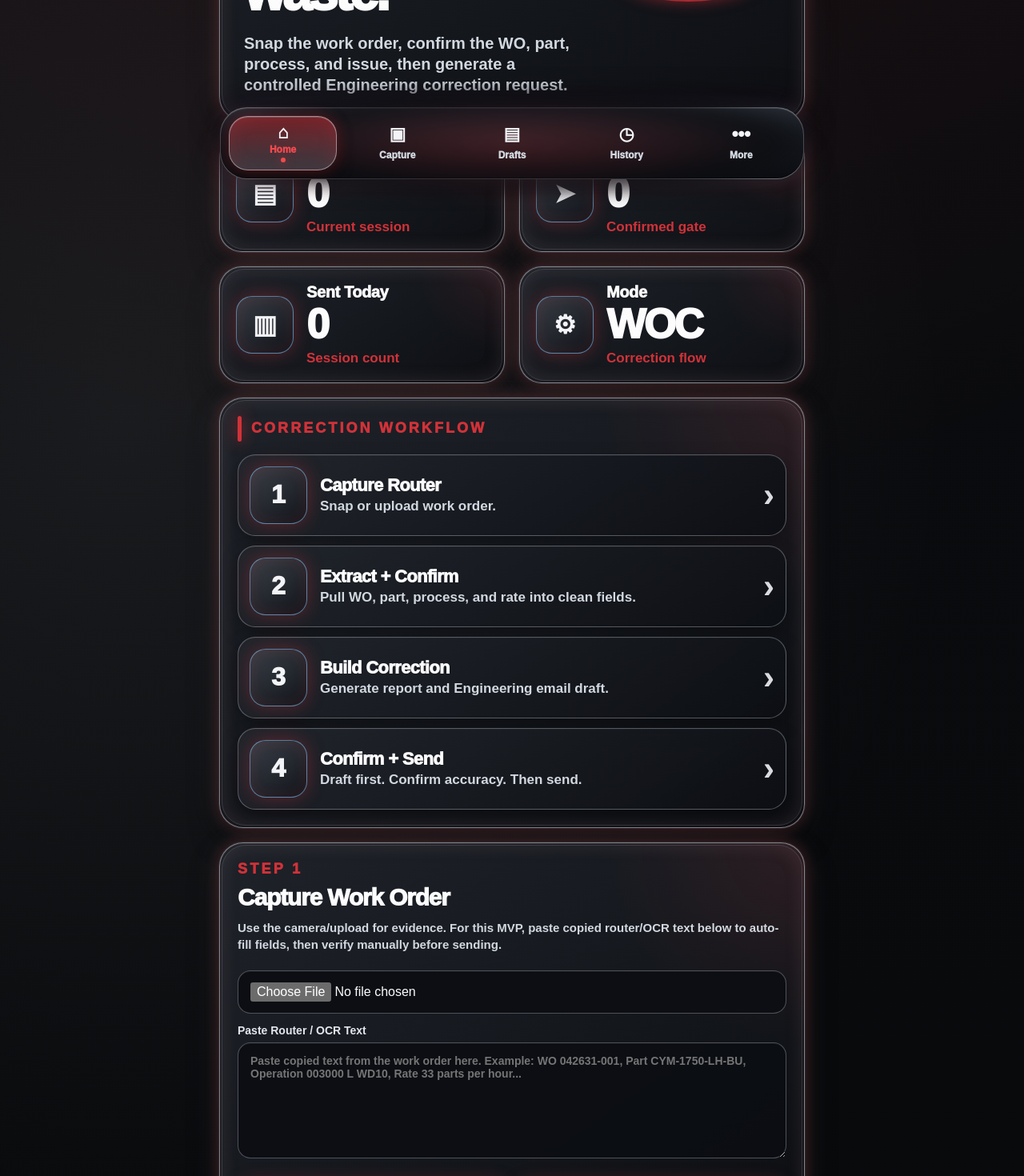
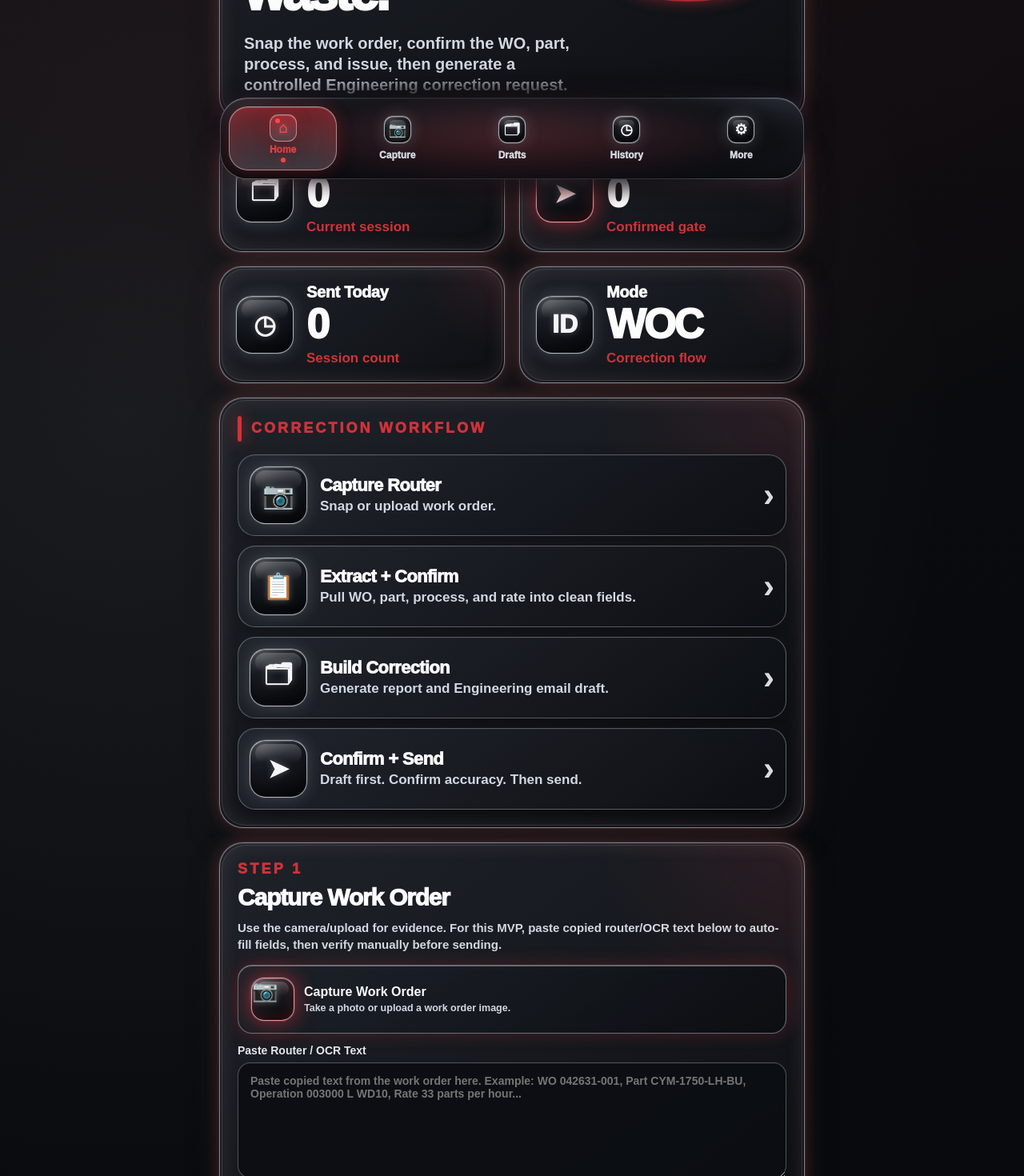
Before and after one commit to kool1160/Applied-intelligence-Ai-Woc, a Next.js app: page / in a window 1280 px wide. Shown: the part 560-2030 px from the top of the page at 80% size. Built offline with nearby package versions, Linux system fonts and the light colour scheme.

Commit message:
Add glass/chrome icon tiles across AI-WOC UI

```diff
--- a/app/globals.css
+++ b/app/globals.css
@@ -254,6 +254,42 @@ body {
   font-weight: 1000;
 }
 
+.glass-icon-tile {
+  position: relative;
+  border: 1px solid rgba(226, 233, 240, 0.7);
+  background:
+    linear-gradient(160deg, rgba(255, 255, 255, 0.14), rgba(24, 28, 35, 0.96) 34%, rgba(6, 7, 9, 0.98)),
+    radial-gradient(circle at 20% 18%, rgba(255, 255, 255, 0.2), transparent 45%);
+  color: #f4f6f9;
+  text-shadow: 0 0 8px rgba(246, 248, 250, 0.28);
+  box-shadow:
+    0 0 0 1px rgba(255, 255, 255, 0.08),
+    0 0 20px rgba(197, 206, 217, 0.22),
+    inset 0 1px 0 rgba(255, 255, 255, 0.2),
+    inset 0 -8px 18px rgba(0, 0, 0, 0.38);
+}
+
+.glass-icon-tile::after {
+  content: '';
+  position: absolute;
+  inset: 4px 6px auto;
+  height: 35%;
+  border-radius: 999px;
+  background: linear-gradient(180deg, rgba(255, 255, 255, 0.2), transparent);
+  pointer-events: none;
+}
+
+.glass-icon-tile.active {
+  border-color: rgba(244, 152, 155, 0.95);
+  color: #ffd6d8;
+  box-shadow:
+    0 0 0 1px rgba(255, 255, 255, 0.1),
+    0 0 24px rgba(209, 50, 57, 0.5),
+    0 0 36px rgba(209, 50, 57, 0.26),
+    inset 0 0 20px rgba(209, 50, 57, 0.25),
+    inset 0 1px 0 rgba(255, 255, 255, 0.24);
+}
+
 .stats-grid span {
   display: block;
   color: var(--text);
@@ -489,10 +525,13 @@ pre {
 }
 
 .nav-icon {
-  display: block;
-  font-size: 22px;
+  display: grid;
+  place-items: center;
+  width: 34px;
+  height: 34px;
+  border-radius: 11px;
+  font-size: 18px;
   line-height: 1;
-  color: #f2f4f7;
 }
 
 .bottom-nav .active {
@@ -504,6 +543,48 @@ pre {
     inset 0 0 22px rgba(209,50,57,.16),
     0 0 18px rgba(209,50,57,.38),
     0 8px 22px rgba(0,0,0,.38);
+}
+
+.capture-input-hidden {
+  position: absolute;
+  width: 1px;
+  height: 1px;
+  padding: 0;
+  margin: -1px;
+  overflow: hidden;
+  clip: rect(0, 0, 0, 0);
+  white-space: nowrap;
+  border: 0;
+}
+
+.capture-trigger {
+  display: grid;
+  grid-template-columns: auto 1fr;
+  align-items: center;
+  gap: 12px;
+  text-align: left;
+  background: linear-gradient(145deg, rgba(30, 35, 43, 0.92), rgba(12, 14, 18, 0.98));
+  border: 1px solid rgba(209, 216, 223, 0.45);
+  color: var(--text);
+}
+
+.capture-trigger .glass-icon-tile {
+  width: 54px;
+  height: 54px;
+  border-radius: 16px;
+  font-size: 26px;
+}
+
+.capture-trigger strong {
+  display: block;
+  font-size: 16px;
+}
+
+.capture-trigger small {
+  display: block;
+  margin-top: 4px;
+  color: var(--muted);
+  font-weight: 650;
 }
 
 .bottom-nav .active::after {
--- a/app/page.tsx
+++ b/app/page.tsx
@@ -1,6 +1,6 @@
 'use client';
 
-import { useMemo, useState } from 'react';
+import { useMemo, useRef, useState } from 'react';
 
 type WocData = {
   workOrder: string;
@@ -47,18 +47,18 @@ const confirmationLabels = [
 ];
 
 const workflow = [
-  ['1', 'Capture Router', 'Snap or upload work order.'],
-  ['2', 'Extract + Confirm', 'Pull WO, part, process, and rate into clean fields.'],
-  ['3', 'Build Correction', 'Generate report and Engineering email draft.'],
-  ['4', 'Confirm + Send', 'Draft first. Confirm accuracy. Then send.'],
+  ['📷', 'Capture Router', 'Snap or upload work order.'],
+  ['📋', 'Extract + Confirm', 'Pull WO, part, process, and rate into clean fields.'],
+  ['🗂', 'Build Correction', 'Generate report and Engineering email draft.'],
+  ['➤', 'Confirm + Send', 'Draft first. Confirm accuracy. Then send.'],
 ];
 
 const navItems = [
   ['⌂', 'Home', '#home'],
-  ['▣', 'Capture', '#capture'],
-  ['▤', 'Drafts', '#drafts'],
+  ['📷', 'Capture', '#capture'],
+  ['🗂', 'Drafts', '#drafts'],
   ['◷', 'History', '#history'],
-  ['•••', 'More', '#more'],
+  ['⚙', 'More', '#more'],
 ];
 
 const issueOptions = [
@@ -161,6 +161,7 @@ function extractRouterData(source: string, existing: WocData): WocData {
 }
 
 export default function Home() {
+  const captureInputRef = useRef<HTMLInputElement>(null);
   const [data, setData] = useState<WocData>(blank);
   const [imageUrl, setImageUrl] = useState('');
   const [routerText, setRouterText] = useState('');
@@ -426,10 +427,10 @@ ${emailBody}`;
       </section>
 
       <section className="stats-grid" aria-label="AI-WOC stats">
-        <article className="stat-card glow-card"><div className="stat-icon">▤</div><div><span>Draft Requests</span><strong>{showDraft ? '1' : '0'}</strong><small>Current session</small></div></article>
-        <article className="stat-card glow-card"><div className="stat-icon">➤</div><div><span>Ready to Send</span><strong>{allConfirmed ? '1' : '0'}</strong><small>Confirmed gate</small></div></article>
-        <article className="stat-card glow-card"><div className="stat-icon">▥</div><div><span>Sent Today</span><strong>{history.length}</strong><small>Session count</small></div></article>
-        <article className="stat-card glow-card"><div className="stat-icon">⚙</div><div><span>Mode</span><strong>WOC</strong><small>Correction flow</small></div></article>
+        <article className="stat-card glow-card"><div className="stat-icon glass-icon-tile">🗂</div><div><span>Draft Requests</span><strong>{showDraft ? '1' : '0'}</strong><small>Current session</small></div></article>
+        <article className="stat-card glow-card"><div className="stat-icon glass-icon-tile active">➤</div><div><span>Ready to Send</span><strong>{allConfirmed ? '1' : '0'}</strong><small>Confirmed gate</small></div></article>
+        <article className="stat-card glow-card"><div className="stat-icon glass-icon-tile">◷</div><div><span>Sent Today</span><strong>{history.length}</strong><small>Session count</small></div></article>
+        <article className="stat-card glow-card"><div className="stat-icon glass-icon-tile">ID</div><div><span>Mode</span><strong>WOC</strong><small>Correction flow</small></div></article>
       </section>
 
       <section className="workflow-card compact-card glow-card">
@@ -439,7 +440,7 @@ ${emailBody}`;
         </div>
         {workflow.map(([step, title, subtitle]) => (
           <div className="workflow-row" key={title}>
-            <div className="step-box">{step}</div>
+            <div className="step-box glass-icon-tile">{step}</div>
             <div>
               <h3>{title}</h3>
               <p>{subtitle}</p>
@@ -456,6 +457,8 @@ ${emailBody}`;
         </div>
         <p className="mini-note">Use the camera/upload for evidence. For this MVP, paste copied router/OCR text below to auto-fill fields, then verify manually before sending.</p>
         <input
+          ref={captureInputRef}
+          className="capture-input-hidden"
           type="file"
           accept="image/*"
           capture="environment"
@@ -464,6 +467,13 @@ ${emailBody}`;
             if (file) setImageUrl(URL.createObjectURL(file));
           }}
         />
+        <button type="button" className="capture-trigger" onClick={() => captureInputRef.current?.click()}>
+          <span className="glass-icon-tile active">📷</span>
+          <span>
+            <strong>Capture Work Order</strong>
+            <small>Take a photo or upload a work order image.</small>
+          </span>
+        </button>
         {imageUrl ? <img className="preview" src={imageUrl} alt="Uploaded work order preview" /> : null}
         <label>
           Paste Router / OCR Text
@@ -590,7 +600,7 @@ ${emailBody}`;
       <nav className="bottom-nav" aria-label="AI-WOC navigation">
         {navItems.map(([icon, item, target], index) => (
           <a className={index === 0 ? 'active' : ''} href={target} key={item}>
-            <span className="nav-icon">{icon}</span>
+            <span className={`nav-icon glass-icon-tile ${index === 0 ? 'active' : ''}`}>{icon}</span>
             <span>{item}</span>
           </a>
         ))}
```
